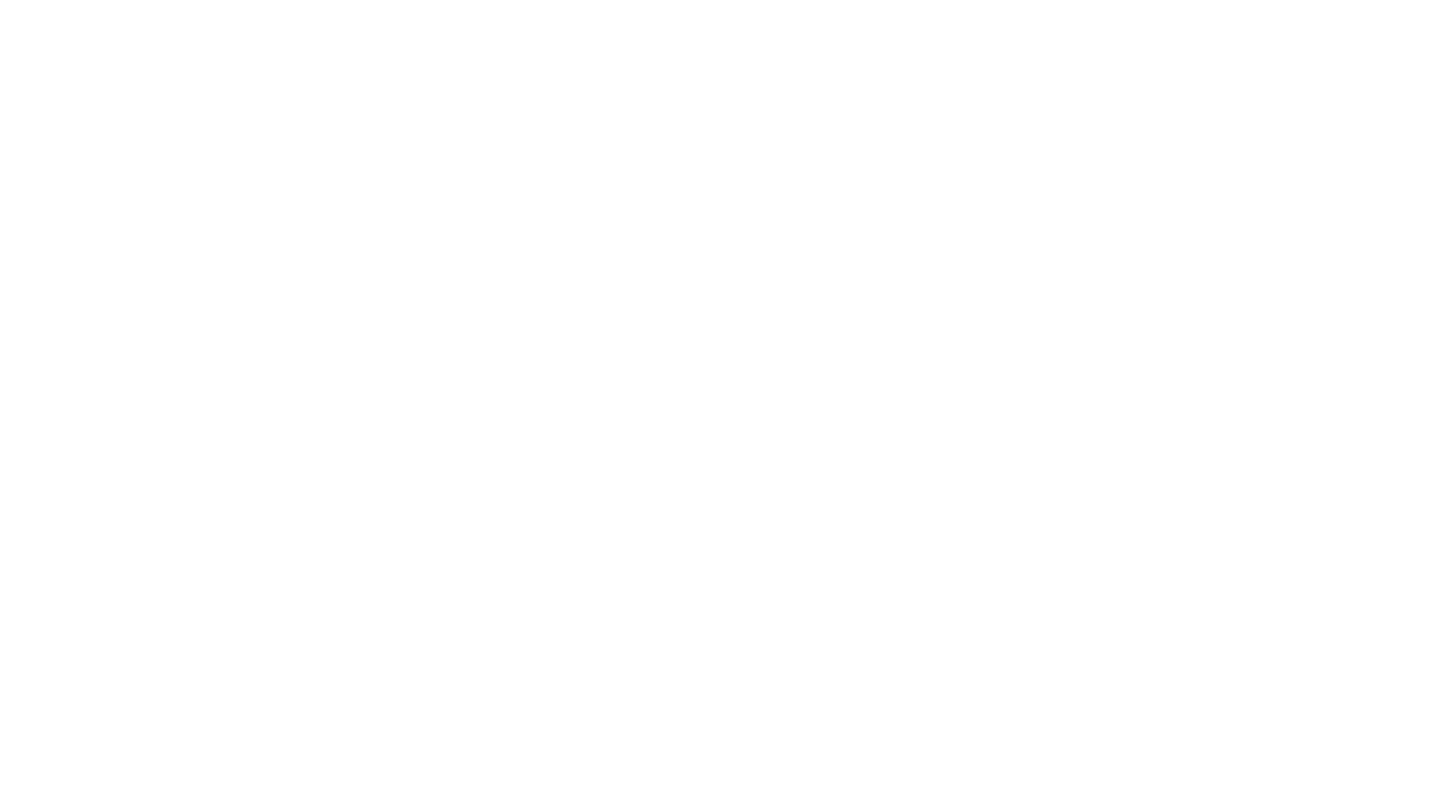
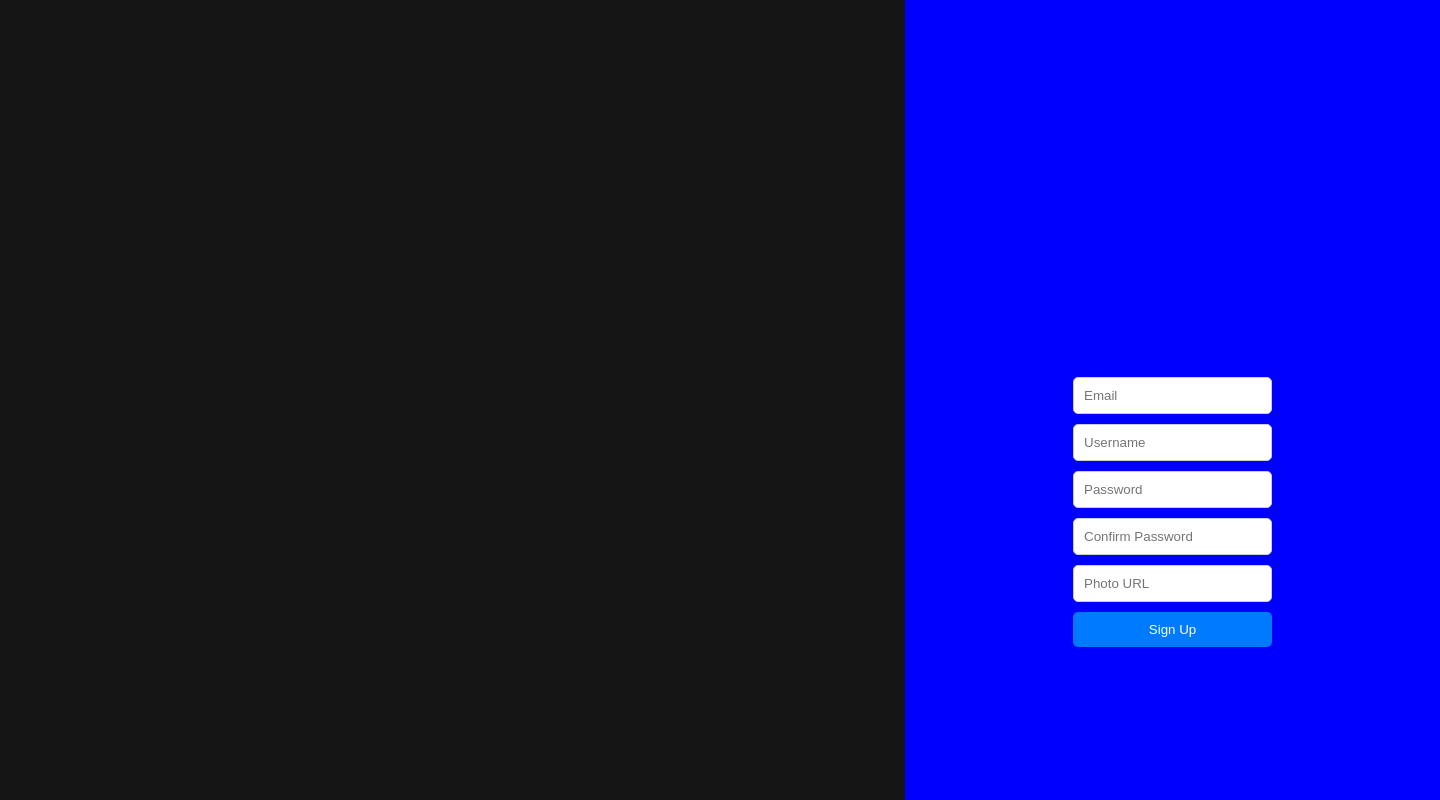
Before and after one commit to thiago-arend/projeto19-linkr-front, a React (Create React App) app: page /signup in a window 1280 px wide. Before the commit this address had no page. Shown: the top 800 px of the page, 1440 px wide, since content can reach past the window. Built offline with nearby package versions, Linux system fonts and the light colour scheme.

Commit message:
feat(signup): Implementação da página de cadastro, integração do axios, estilização e correção de bug na requisição (Erro #001).

```diff
--- a/package.json
+++ b/package.json
@@ -1,5 +1,6 @@
 {
   "name": "projeto19-linkr-front",
+  "type": "module",
   "version": "0.1.0",
   "private": true,
   "dependencies": {
--- a/src/App.jsx
+++ b/src/App.jsx
@@ -1,7 +1,9 @@
 import styled from "styled-components";
 import SignInPage from "./pages/SignInPage";
+import SignUpPage from "./pages/SignUpPage";
 import { createContext, useState } from "react";
 import { BrowserRouter, Routes, Route } from "react-router-dom";
+
 
 export const UserContext = createContext();
 
@@ -14,6 +16,7 @@ export default function App() {
         <BrowserRouter>
           <Routes>
             <Route path="/" element={<SignInPage />} />
+            <Route path="/signup" element={<SignUpPage />} />
           </Routes>
         </BrowserRouter>
       </PagesContainer>
--- /dev/null
+++ b/src/pages/SignUpPage.jsx
@@ -0,0 +1,105 @@
+import axios from "axios";
+import styled from "styled-components";
+import { Link, useNavigate } from "react-router-dom";
+import { useState } from "react";
+
+export default function SignUpPage() {
+    const navigate = useNavigate();
+
+    const [email, setEmail] = useState("");
+    const [username, setUsername] = useState("");
+    const [password, setPassword] = useState("");
+    const [confirmPassword, setConfirmPassword] = useState("");
+    const [photoURL, setPhotoURL] = useState("");
+
+    const handleSignUp = async () => {
+
+        const data = {
+            email: email,
+            username: username,
+            password: password,
+            confirmPassword: confirmPassword,
+            photoUrl: photoURL,
+        }
+
+
+        try {
+            const response = await axios.post(`${process.env.REACT_APP_API_URL}/signup`, data);
+
+            console.log(response.data); // Trate a resposta da API conforme necessário
+            navigate('/');
+
+
+
+        } catch (error) {
+            alert(error.message)
+            console.error(error.message);
+        }
+
+    }
+
+
+
+    return (
+        <SingUpContainer>
+            <GrayBox>
+            </GrayBox>
+            <SignUpDiv>
+                <SignUpForm>
+                    <Input type="email" placeholder="Email" value={email} onChange={(e) => setEmail(e.target.value)} />
+                    <Input type="text" placeholder="Username" value={username} onChange={(e) => setUsername(e.target.value)} />
+                    <Input type="password" placeholder="Password" value={password} onChange={(e) => setPassword(e.target.value)} />
+                    <Input type="password" placeholder="Confirm Password" value={confirmPassword} onChange={(e) => setConfirmPassword(e.target.value)} />
+                    <Input type="text" placeholder="Photo URL" value={photoURL} onChange={(e) => setPhotoURL(e.target.value)} />
+                    <SignUpButton onClick={handleSignUp}>Sign Up</SignUpButton>
+                </SignUpForm>
+            </SignUpDiv>
+        </SingUpContainer>
+    );
+
+}
+
+const SingUpContainer = styled.section`
+    width: 1440px;
+    height: 100%;
+    background-color: red;
+    display: flex;
+    justify-content: center; /* Center horizontally */
+    align-items: center; /* Center vertically */
+`;
+
+const GrayBox = styled.div`
+    width: 905px;
+    height: 1024px;
+    background-color: #151515;
+`;
+
+const SignUpDiv = styled.div`
+    height: 1024px;
+    width: 535px;
+    background-color: blue;
+    display: flex;
+    justify-content: center; /* Center horizontally */
+    align-items: center; /* Center vertically */
+`;
+
+const SignUpForm = styled.div`
+    display: flex;
+    flex-direction: column;
+    gap: 10px;
+`;
+
+const Input = styled.input`
+    padding: 10px;
+    border: 1px solid #ccc;
+    border-radius: 5px;
+`;
+
+const SignUpButton = styled.button`
+    padding: 10px 20px;
+    background-color: #007bff;
+    color: white;
+    border: none;
+    border-radius: 5px;
+    cursor: pointer;
+`;
```
Also changed, not shown: 2 other files (tests, documents, lock files or other folders).
